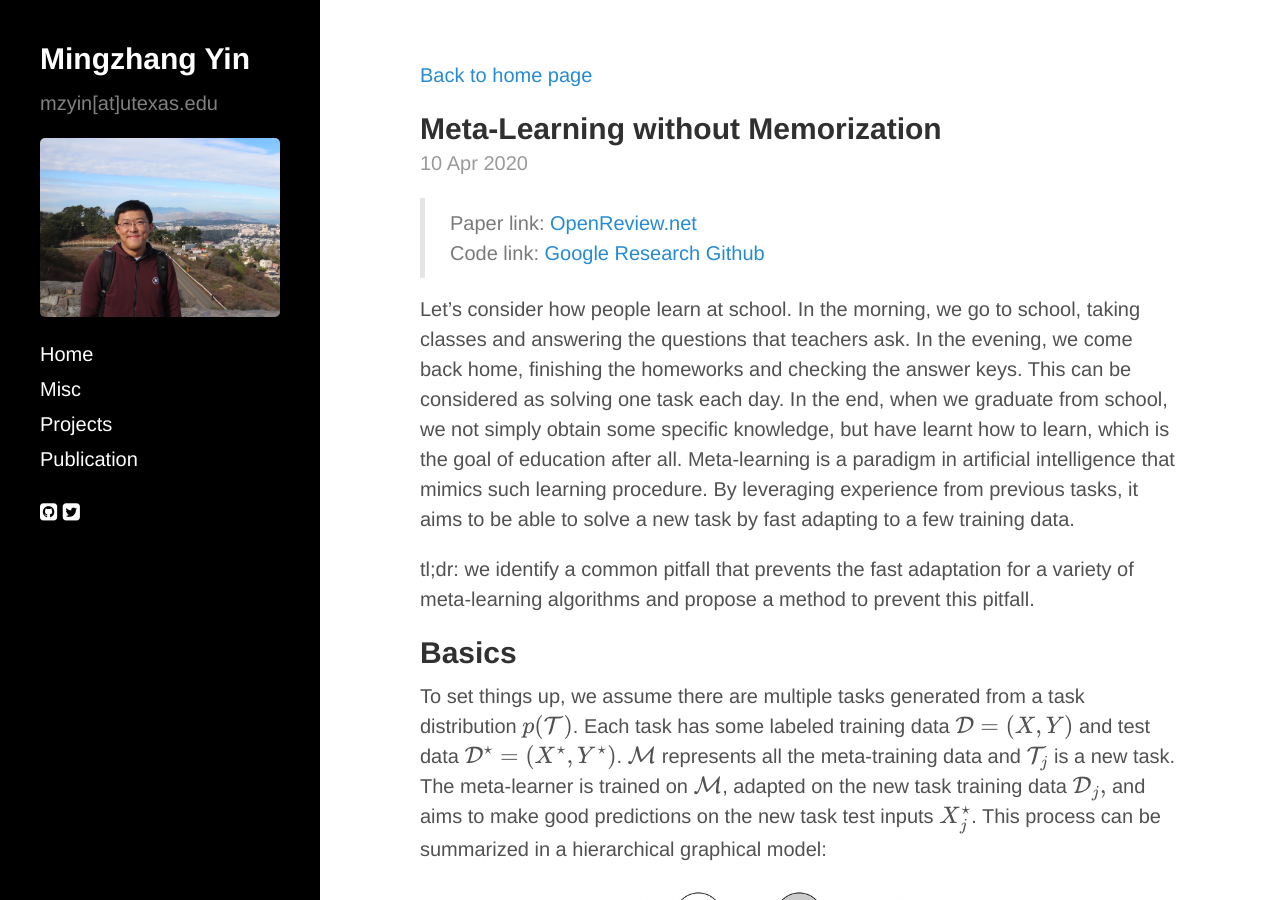
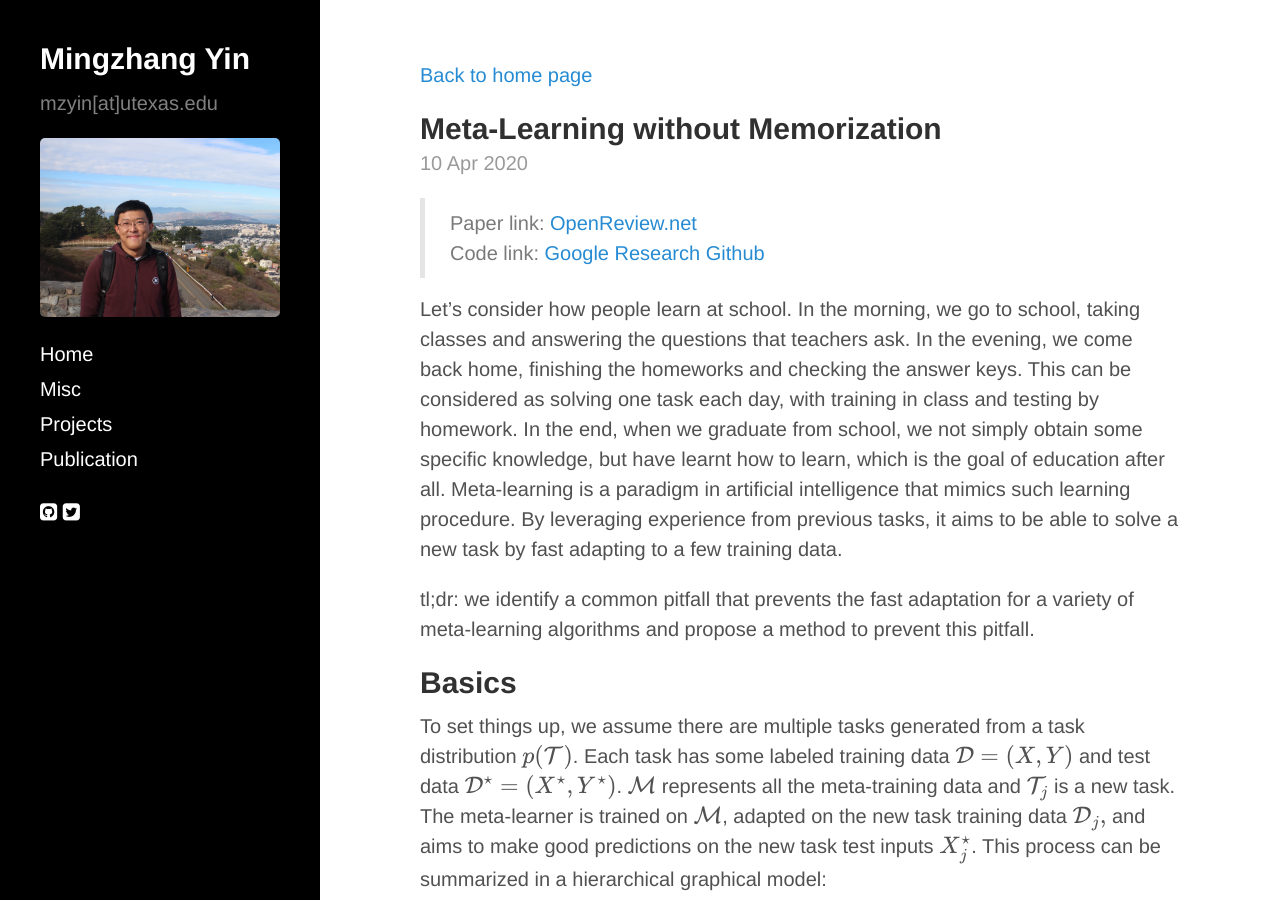
Before and after one commit to mingzhang-yin/mingzhang-yin.github.io, a Jekyll site: the page built from _posts/2020-04-10-Meta-learning-without-Memorization.md, in a window 1280 px wide and 900 px high. Built offline with Jekyll 4.4.1, drawn with Linux system fonts in a browser that asks for light colours; nearby versions of some CDN libraries; formulas are drawn with MathJax 3.

Commit message:
Update 2020-04-10-Meta-learning-without-Memorization.md

```diff
--- a/_posts/2020-04-10-Meta-learning-without-Memorization.md
+++ b/_posts/2020-04-10-Meta-learning-without-Memorization.md
@@ -10,7 +10,7 @@
 >  Paper link: [OpenReview.net](https://openreview.net/pdf?id=BklEFpEYwS)
 >  Code link: [Google Research Github](https://github.com/google-research/google-research/tree/master/meta_learning_without_memorization)
 
-Let's consider how people learn at school. In the morning, we go to school, taking classes and answering the questions that teachers ask. In the evening, we come back home, finishing the homeworks and checking the answer keys. This can be considered as solving one task each day. In the end, when we graduate from school, we not simply obtain some specific knowledge, but have learnt how to learn, which is the goal of education after all. Meta-learning is a paradigm in artificial intelligence that mimics such learning procedure. By leveraging  experience from previous tasks, it aims to be able to solve a new task by fast adapting to a few training data.
+Let's consider how people learn at school. In the morning, we go to school, taking classes and answering the questions that teachers ask. In the evening, we come back home, finishing the homeworks and checking the answer keys. This can be considered as solving one task each day, with training in class and testing by homework. In the end, when we graduate from school, we not simply obtain some specific knowledge, but have learnt how to learn, which is the goal of education after all. Meta-learning is a paradigm in artificial intelligence that mimics such learning procedure. By leveraging  experience from previous tasks, it aims to be able to solve a new task by fast adapting to a few training data.
 
 tl;dr: we identify a common pitfall that prevents the fast adaptation for a variety of meta-learning algorithms and propose a method to prevent this pitfall.
 
```
